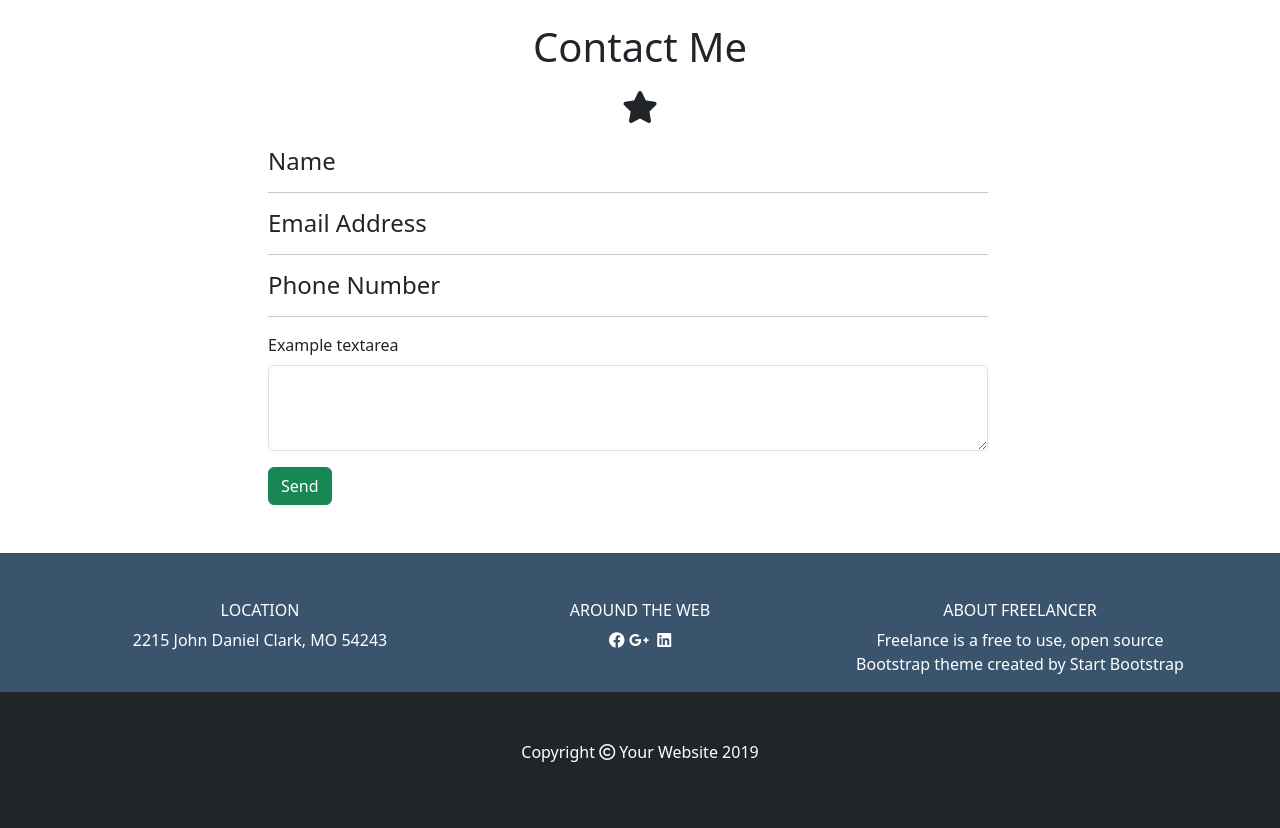
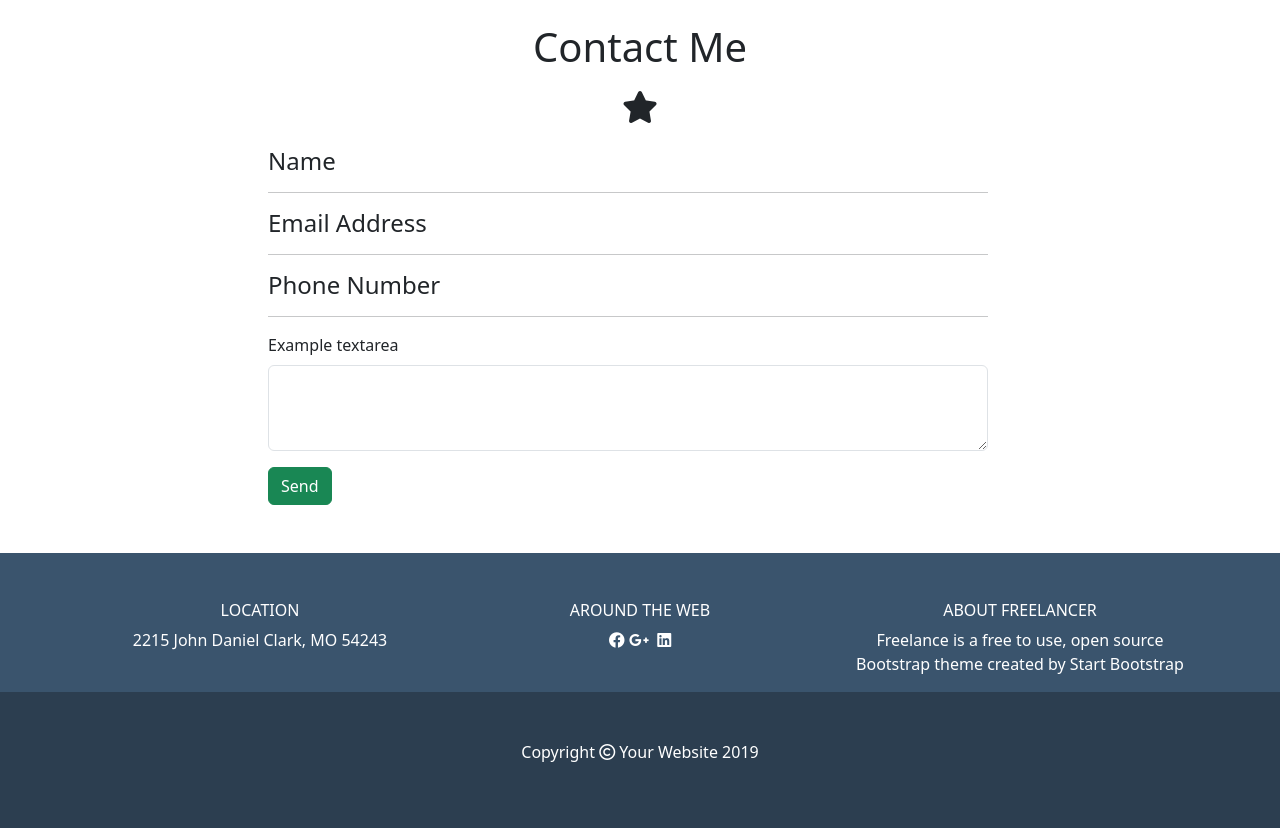
Before and after one commit to Donato-Carola/html-css-bootstrap-freelancer, a plain HTML site: page index.html in a window 1280 px wide. Shown: the part 1436-2264 px from the top of the page. Drawn offline with nearby package versions, Linux system fonts and the light colour scheme.

Commit message:
forse risolto il problema finale nel footer con margin 0 al div row

```diff
--- a/css/style.css
+++ b/css/style.css
@@ -49,3 +49,7 @@ section.second_section>div div>img{
 footer{
     background-color: rgb(58, 84, 109);
 }
+
+.my_bg_color{
+    background-color: rgb(44, 62, 80);
+}
--- a/index.html
+++ b/index.html
@@ -234,9 +234,9 @@
             <p>Freelance is a free to use, open source Bootstrap theme created by Start Bootstrap</p>
           </div>
         </div>
- </div>
 
- <div class="row bg-dark pt-5 pb-5 ">
+       </div>
+ <div class="row pt-5 pb-5 my_bg_color m-0">
           <div class="col-3"></div>
           <div class="col-6">
             <p>Copyright <i class="fa-regular fa-copyright"></i> Your Website 2019</p>
@@ -244,6 +244,7 @@
           <div class="col-3"></div>
         </div>
 
+
     </footer>
   </body>
 </html>
```
